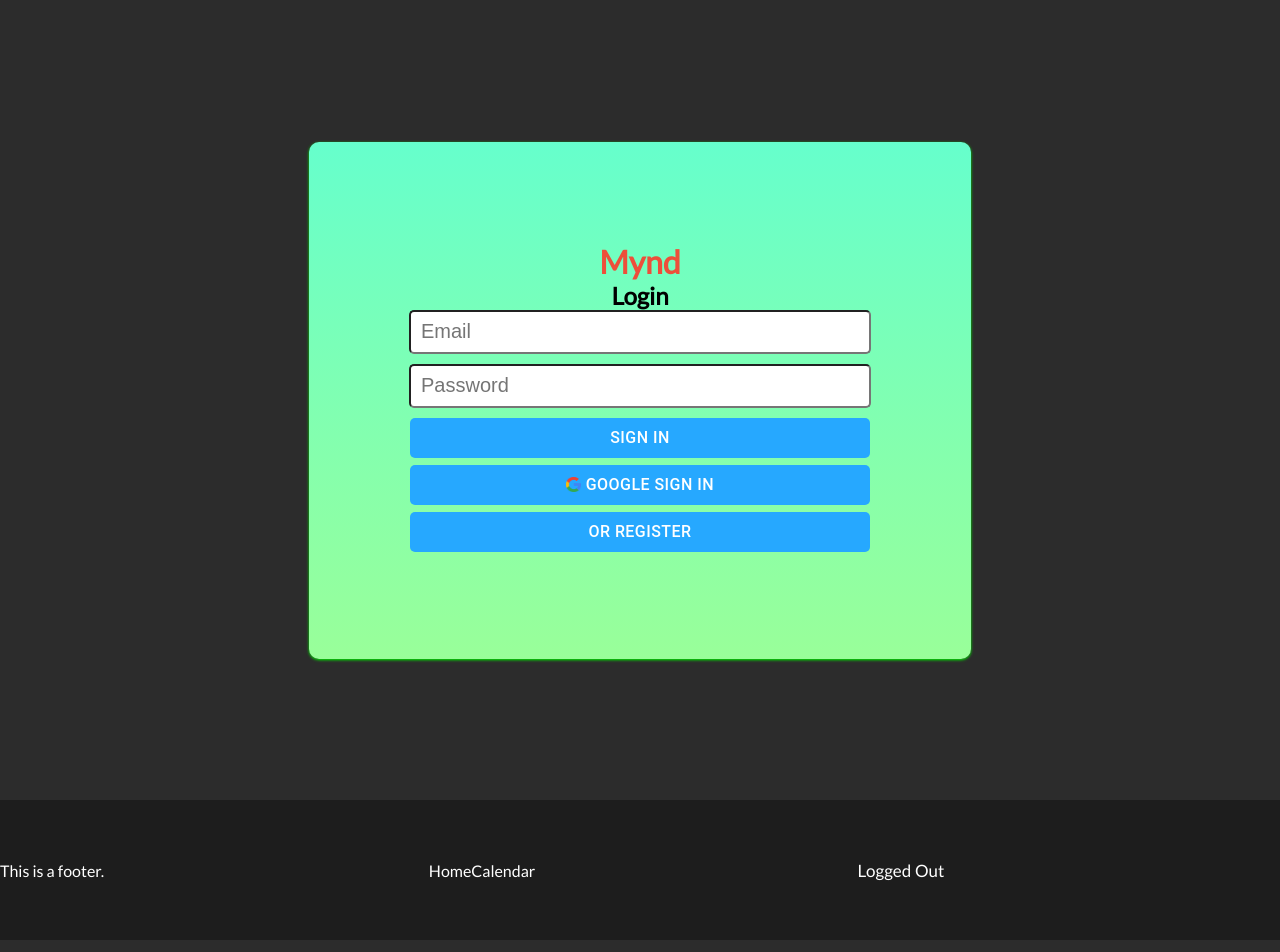
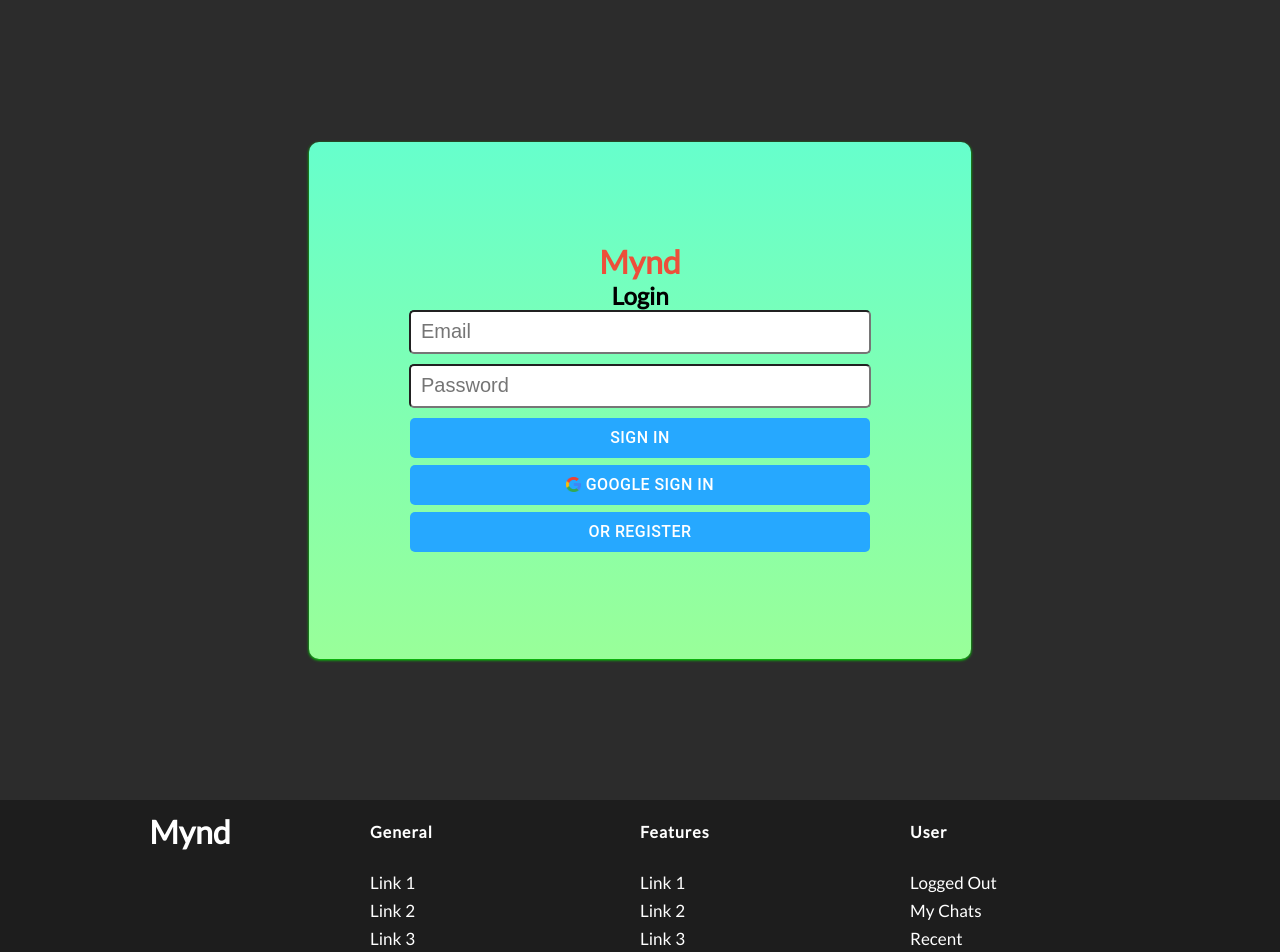
Before and after one commit to Team-25/Mynd, a React (Create React App) app in the folder Frontend/mynd/: page /login in a window 1280 px wide. Shown: the top 952 px of the page. Built offline with nearby package versions, Linux system fonts and the light colour scheme; no server answers.

Commit message:
[add] Basic footer

```diff
--- a/Frontend/mynd/src/components/Footer/Footer.scss
+++ b/Frontend/mynd/src/components/Footer/Footer.scss
@@ -1,26 +1,59 @@
 footer {
-    height: 120px;
     background-color: rgb(29, 29, 29);
-    display: flex;
-    width: 100%;
-    align-items: center;
-    justify-content: space-between;
-    padding: 10px 0;
-    color: white;
 }
 
-.footerLeft {
-    flex: 0.33;
-    display: flex;
+.inner-footer {
+    height: 200px;
+    max-width: 1200px;
+    color: white;
+    padding: 12px;
+    margin: 0 auto;
+    max-width: $stripeWidth;
+
+    span {
+        font-weight: 600;
+        letter-spacing: 1px;
+    }
 }
 
-.footerCenter {
-    flex: 0.33;
+.footer-top {
+    width: 100%;
     display: flex;
+    align-items: center;
+    margin-bottom: 18px;
+
+    h1 {
+        width: 300px;
+        text-align: center;
+    }
+
+
+    span {
+        width: 240px;
+        padding-left: 30px;
+    }
 }
 
-.footerRight {
-    flex: 0.33;
+.footer-bottom {
     display: flex;
-    align-items: flex-end;
+
+    .footer-brand {
+        width: 300px;
+    }
+
+    .footer-section {
+        width: 240px;
+        padding-left: 30px;
+    }
+
+    p {
+        line-height: 28px;
+    }
 }
+
+.copyright {
+    width: 100%;
+    height: 50px;
+    text-align: center;
+    color: rgba(255, 255, 255, 0.5)
+}
--- a/Frontend/mynd/src/components/Footer/Footer.tsx
+++ b/Frontend/mynd/src/components/Footer/Footer.tsx
@@ -12,25 +12,44 @@ const Footer = (props: IProps) => {
     return (
         // mostly just used for checking if thing worked
         <footer>
-            <div className="footerLeft">
-                This is a footer.
+            <div className="inner-footer">
+                <div className="footer-top">
+                    <h1>Mynd</h1>
+                    <span>General</span>
+                    <span>Features</span>
+                    <span>User</span>
+                </div>
+                <div className="footer-bottom">
+                    <div className="footer-brand">
+                    </div>
+                    <div className="footer-section">
+                        <p>Link 1</p>
+                        <p>Link 2</p>
+                        <p>Link 3</p>
+                        <p>Link 4</p>
+                    </div>
+                    <div className="footer-section">
+                        <p>Link 1</p>
+                        <p>Link 2</p>
+                        <p>Link 3</p>
+                        <p>Link 4</p>
+                    </div>
+                    <div className="footer-section">
+                        {user ? (
+                            <button onClick={() => auth.signOut()}>
+                                Sign Out
+                            </button>
+                        ) : (
+                            <p>Logged Out</p>
+                        )}
+                        <p>My Chats</p>
+                        <p>Recent</p>
+                        <p>Link 4</p>
+                    </div>
+                </div>
             </div>
-            <div className="footerCenter">
-                <Link to='/home'>
-                    Home
-                </Link>
-                <Link to='/calendar'>
-                    Calendar
-                </Link>
-            </div>
-            <div className="footerRight">
-                {user ? (
-                    <Button onClick={() => auth.signOut()}>
-                        Sign Out {user?.displayName}
-                    </Button>
-                ) : (
-                    <p>Logged Out</p>
-                )}
+            <div className="copyright">
+                Made by Mynd
             </div>
         </footer>
     );
```
